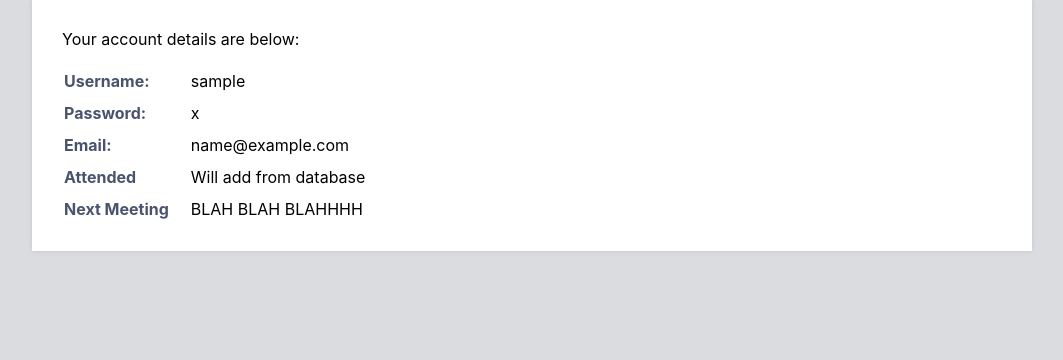
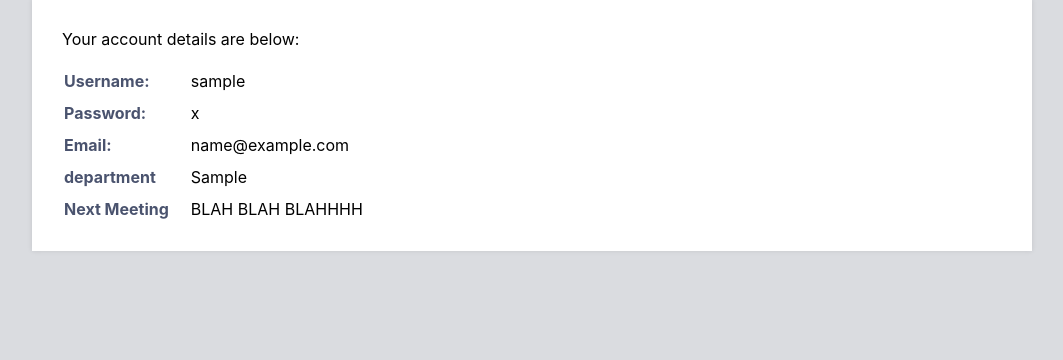
Before and after one commit to aaronwilliame/CPSC351_subsystems, a PHP site: page /Pages/reports.php in a window 1280 px wide. Shown: the part 171-531 px from the top of the page, without its empty margins (108-1171 px from the left). Run offline with PHP 8.4, Linux system fonts and the light colour scheme; the visitor is signed in with stand-in values (Sample User, id 1); tables that the repository leaves empty or names only in its code hold one stand-in row (values such as "Sample post").

Commit message:
Update reports.php
now pulling department in reports page.

```diff
--- a/Pages/reports.php
+++ b/Pages/reports.php
@@ -10,11 +10,11 @@ if (!isset($_SESSION['loggedin'])) {
 include "../Backend/db_connect.php";
 
 // Get user info from DB
-$stmt = $conn->prepare('SELECT password, email FROM faculty WHERE id = ?');
+$stmt = $conn->prepare('SELECT password, email, department FROM faculty WHERE id = ?');
 // In this case we can use the account ID to get the account info.
 $stmt->bind_param('i', $_SESSION['id']);
 $stmt->execute();
-$stmt->bind_result($password, $email);
+$stmt->bind_result($password, $email, $department);
 $stmt->fetch();
 $stmt->close();
 ?>
@@ -53,8 +53,8 @@ $stmt->close();
 						<td><?=$email?></td>
 					</tr>
                     <tr>
-						<td>Attended</td>
-						<td>Will add from database</td>
+						<td>department</td>
+						<td><?=$department?></td>
 					</tr>
                     <tr>
 						<td>Next Meeting</td>
```
